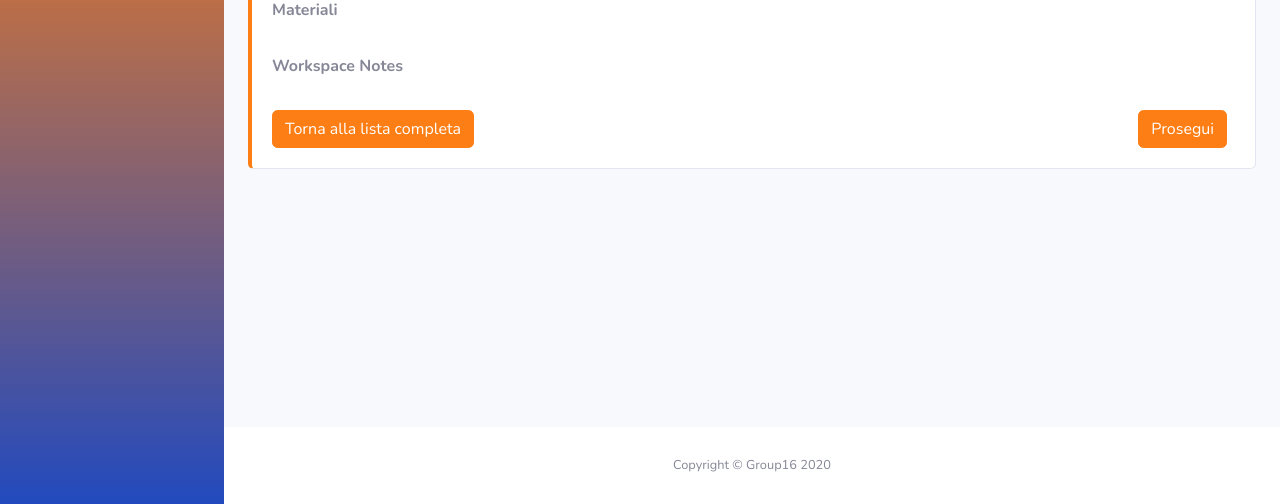
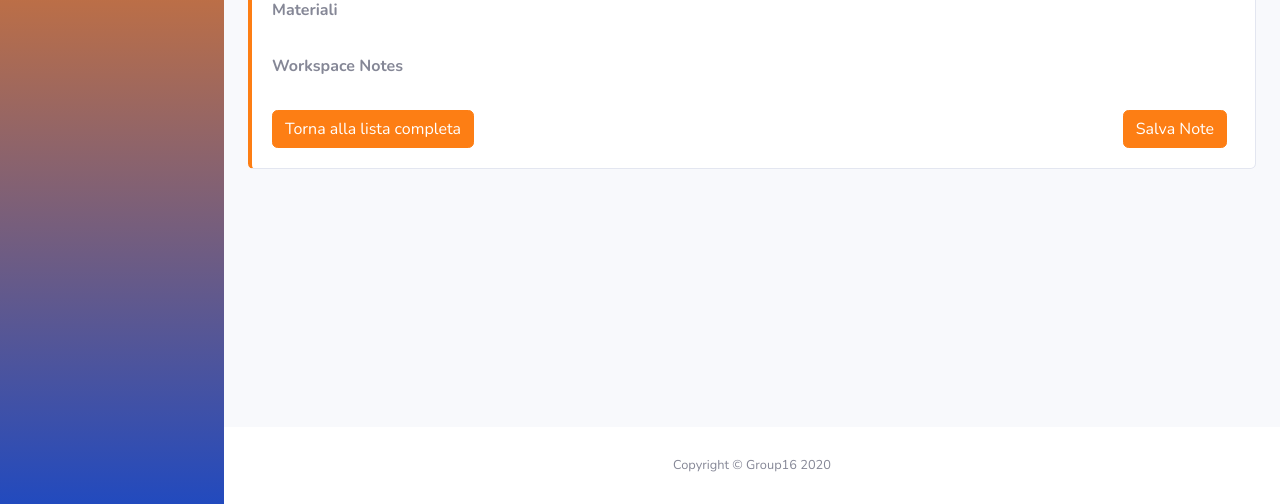
Before and after one commit to virginz/projectSE, a Django app: template projectSE/portal/templates/portal/planner/verify_information_activity.html in a window 1280 px wide. Shown: the part 296-800 px from the top of the page. Run offline with Django 3.2, Linux system fonts and the light colour scheme; the template is opened without the code that fills it: values that come from a table or form of the project are taken from there, others are empty; some libraries are stand-ins or nearby versions.

Commit message:
fix_verify_activity_bug

```diff
--- a/projectSE/portal/templates/portal/planner/verify_information_activity.html
+++ b/projectSE/portal/templates/portal/planner/verify_information_activity.html
@@ -44,9 +44,9 @@
                             <br>
                         </div>
                         {% csrf_token %}
-                        <button class='btn btn-primary' type="submit" style="float:right;" >Prosegui</button>
+                        <button class='btn btn-primary' type="submit" style="float:right;" >Salva Note</button>
                     </form>
-                    <button class='btn btn-primary' type="submit" style="float:left;" onclick="window.location='../../?week={{ view_information.week}}'">Torna alla lista completa</button>
+                    <button class='btn btn-primary' type="submit" style="float:left;" onclick="window.location='../../'">Torna alla lista completa</button>
                 </div>
             </div>
         </div>
--- a/projectSE/portal/templates/portal/sidebar_planner.html
+++ b/projectSE/portal/templates/portal/sidebar_planner.html
@@ -2,7 +2,7 @@
 <ul class="navbar-nav bg-gradient-primary sidebar sidebar-dark accordion" id="accordionSidebar">
 
     <!-- Sidebar - Brand -->
-    <a class="sidebar-brand d-flex align-items-center justify-content-center" href="{% url 'systemadministrator_home' %}">
+    <a class="sidebar-brand d-flex align-items-center justify-content-center" href="{% url 'planner_home' %}">
         <div class="sidebar-brand-icon ">
             <i class="fas fa-tools"></i>
         </div>
--- a/projectSE/portal/view_planner_activity.py
+++ b/projectSE/portal/view_planner_activity.py
@@ -123,7 +123,7 @@ class OwnerVerifyActivityMixin(object):
     ]
 
     template_name = 'portal/planner/verify_information_activity.html'
-    #success_url = reverse()
+    success_url = reverse_lazy('planner_home')
 
 
 class VerifyActivityView(OwnerVerifyActivityMixin, PlannerCheck, generic.UpdateView):
```
Also changed, not shown: projectSE/db.sqlite3.
